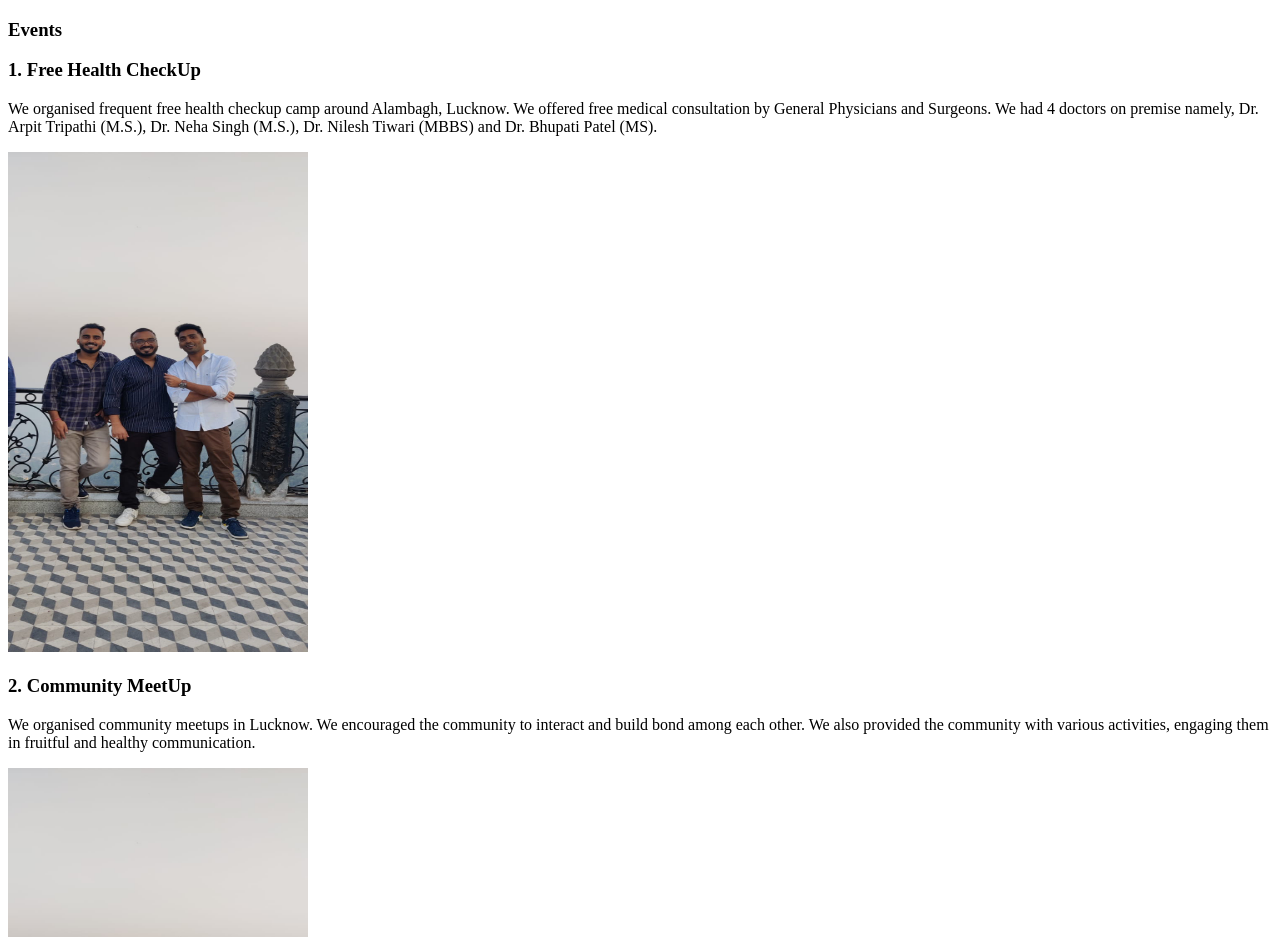
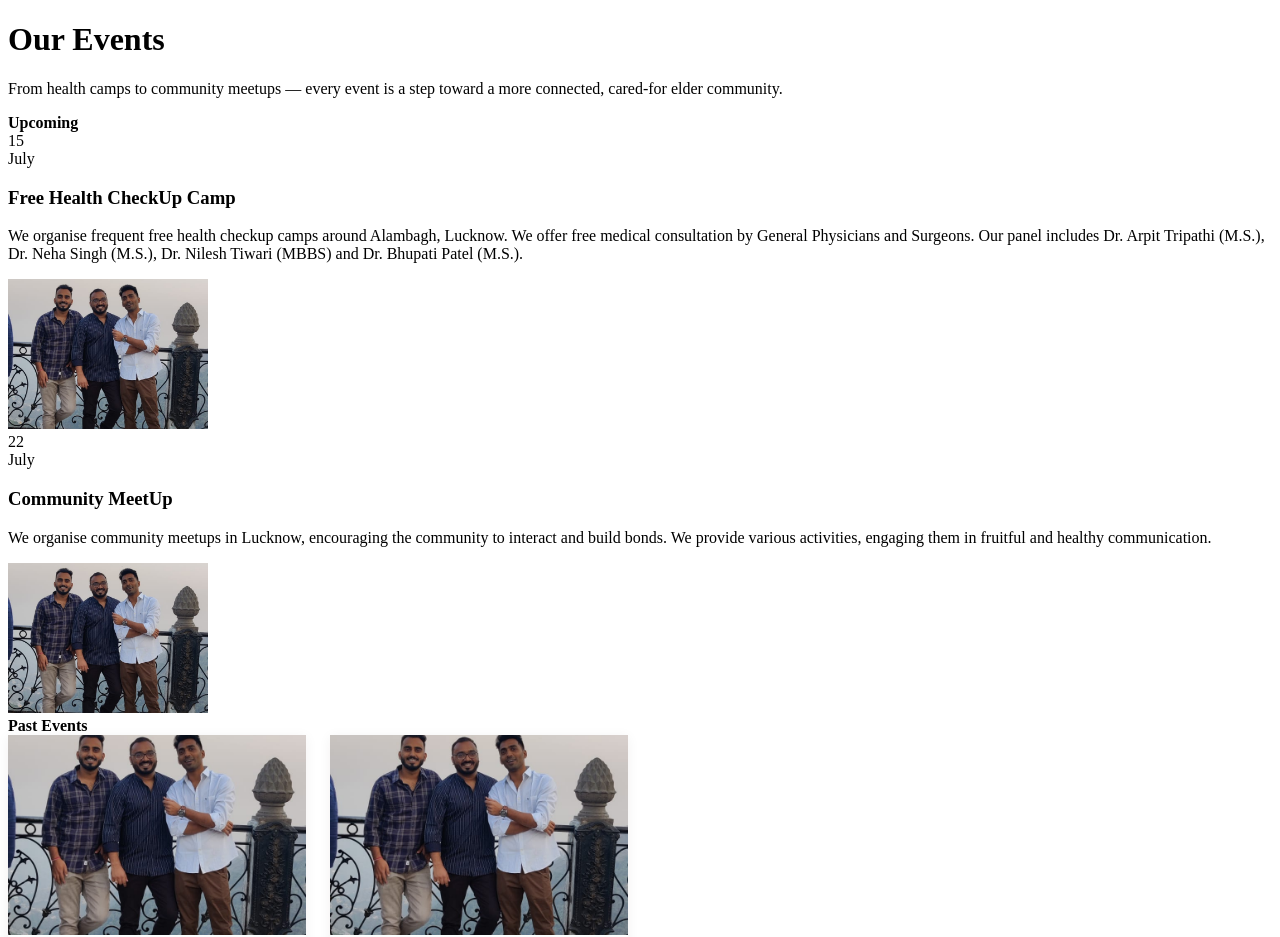
Before and after one commit to knee-tesh/aatmiya, a Next.js app: page /events in a window 1280 px wide. Shown: the top 937 px of the page. Built offline with nearby package versions, Linux system fonts and the light colour scheme.

Commit message:
feat: rewrite events page with gallery layout

```diff
--- a/src/pages/events/index.js
+++ b/src/pages/events/index.js
@@ -2,44 +2,118 @@ import Image from "next/image";
 
 const Events = () => {
   return (
-        <div className="about-container">
-            <h3>Events</h3>
-            <div className="flex-about">
-                <div className="about-text">
-                    <h3>1. Free Health CheckUp</h3>
+    <div className="about-page">
+      <div className="about-hero">
+        <h1>Our Events</h1>
         <p>
-                        We organised frequent free health checkup camp around Alambagh, Lucknow. We offered free medical
-                        consultation by General Physicians and Surgeons. We had 4 doctors on premise namely, Dr. Arpit
-                        Tripathi (M.S.), Dr. Neha Singh (M.S.), Dr. Nilesh Tiwari (MBBS) and Dr. Bhupati Patel (MS).
+          From health camps to community meetups — every event is a step toward
+          a more connected, cared-for elder community.
         </p>
       </div>
-                <div className="about-img">
+
+      <h2 style={{
+        fontFamily: "var(--font-display)",
+        fontSize: "var(--font-size-2xl)",
+        marginBottom: "var(--spacing-lg)"
+      }}>
+        Upcoming
+      </h2>
+
+      <div className="event-card">
+        <div className="event-date">
+          <div className="day">15</div>
+          <div className="month">July</div>
+        </div>
+        <div className="event-info">
+          <h3>Free Health CheckUp Camp</h3>
+          <p>
+            We organise frequent free health checkup camps around Alambagh,
+            Lucknow. We offer free medical consultation by General Physicians
+            and Surgeons. Our panel includes Dr. Arpit Tripathi (M.S.), Dr.
+            Neha Singh (M.S.), Dr. Nilesh Tiwari (MBBS) and Dr. Bhupati Patel
+            (M.S.).
+          </p>
+        </div>
         <Image
           src="/images/wander.jpg"
-                        className="profile-img"
-                        width={300}
-                        height={500}
-                        alt="Nitesh with his wife"
+          alt="Health checkup camp"
+          width={200}
+          height={150}
+          style={{ borderRadius: "var(--radius-sm)", objectFit: "cover", flexShrink: 0 }}
         />
       </div>
+
+      <div className="event-card">
+        <div className="event-date">
+          <div className="day">22</div>
+          <div className="month">July</div>
         </div>
-            <div className="flex-about">
-                <div className="about-text">
-                    <h3>2. Community MeetUp</h3>
+        <div className="event-info">
+          <h3>Community MeetUp</h3>
           <p>
-                        We organised community meetups in Lucknow. We encouraged the community to interact and build
-                        bond among each other. We also provided the community with various activities, engaging them in
-                        fruitful and healthy communication.
+            We organise community meetups in Lucknow, encouraging the community
+            to interact and build bonds. We provide various activities, engaging
+            them in fruitful and healthy communication.
           </p>
         </div>
-                <div className="about-img">
         <Image
           src="/images/wander.jpg"
-                        className="profile-img"
+          alt="Community meetup"
+          width={200}
+          height={150}
+          style={{ borderRadius: "var(--radius-sm)", objectFit: "cover", flexShrink: 0 }}
+        />
+      </div>
+
+      <h2 style={{
+        fontFamily: "var(--font-display)",
+        fontSize: "var(--font-size-2xl)",
+        marginTop: "var(--spacing-xl)",
+        marginBottom: "var(--spacing-lg)"
+      }}>
+        Past Events
+      </h2>
+
+      <div style={{
+        display: "grid",
+        gridTemplateColumns: "repeat(auto-fill, minmax(250px, 1fr))",
+        gap: "1.5rem"
+      }}>
+        <div style={{
+          background: "var(--color-white)",
+          borderRadius: "var(--radius-md)",
+          overflow: "hidden",
+          boxShadow: "0 2px 12px rgba(45,36,36,0.06)"
+        }}>
+          <Image
+            src="/images/wander.jpg"
+            alt="Previous health camp"
             width={300}
-                        height={500}
-                        alt="Nitesh with his wife"
+            height={200}
+            style={{ width: "100%", height: "200px", objectFit: "cover" }}
           />
+          <div style={{ padding: "1rem" }}>
+            <p style={{ fontSize: "0.85rem", opacity: 0.6, marginBottom: "0.25rem" }}>March 2026</p>
+            <h3 style={{ fontSize: "1rem" }}>Health Camp — Alambagh</h3>
+          </div>
+        </div>
+        <div style={{
+          background: "var(--color-white)",
+          borderRadius: "var(--radius-md)",
+          overflow: "hidden",
+          boxShadow: "0 2px 12px rgba(45,36,36,0.06)"
+        }}>
+          <Image
+            src="/images/wander.jpg"
+            alt="Previous community meetup"
+            width={300}
+            height={200}
+            style={{ width: "100%", height: "200px", objectFit: "cover" }}
+          />
+          <div style={{ padding: "1rem" }}>
+            <p style={{ fontSize: "0.85rem", opacity: 0.6, marginBottom: "0.25rem" }}>February 2026</p>
+            <h3 style={{ fontSize: "1rem" }}>Community MeetUp — Lucknow</h3>
+          </div>
         </div>
       </div>
     </div>
```
Lines whose indentation alone changed are shown as unchanged.
